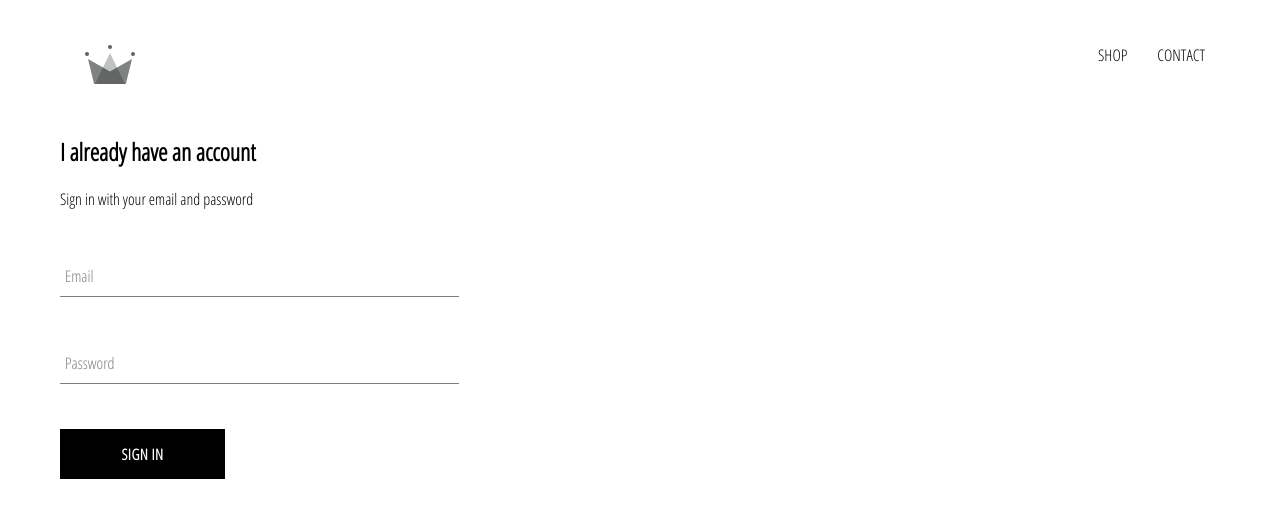
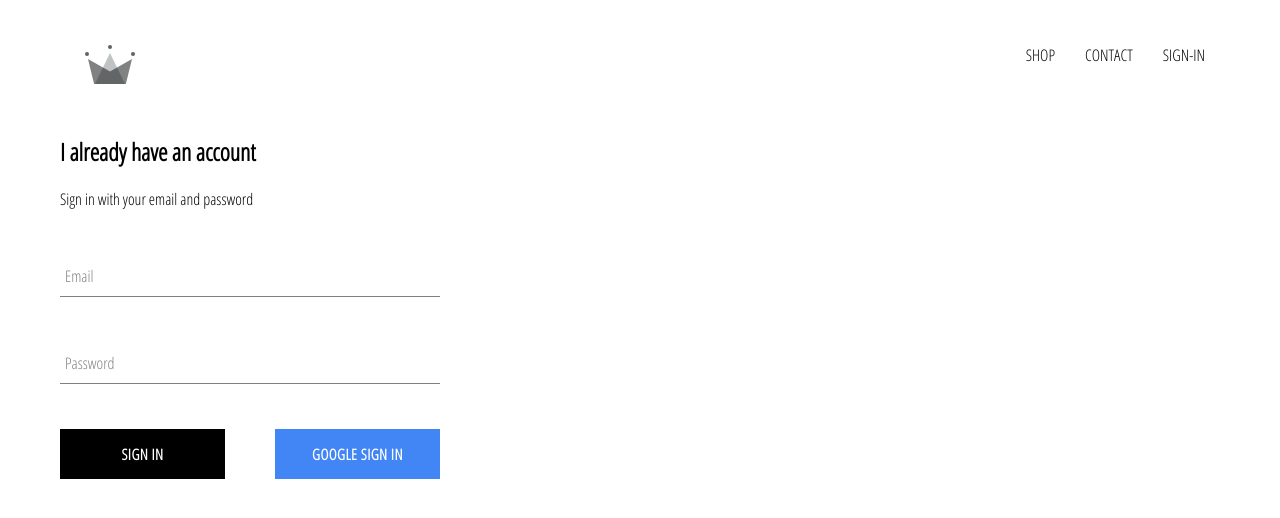
Before and after one commit to hsalas006/react-shopping, a React (Create React App) app: page /signIn in a window 1280 px wide. Shown: the top 518 px of the page. Built offline with nearby package versions, Linux system fonts and the light colour scheme; no server answers.

Commit message:
create sign in with google firebase and style header auth

```diff
--- a/package.json
+++ b/package.json
@@ -6,6 +6,7 @@
     "@testing-library/jest-dom": "^5.14.1",
     "@testing-library/react": "^11.2.7",
     "@testing-library/user-event": "^12.8.3",
+    "firebase": "^9.1.2",
     "node-sass": "^6.0.1",
     "react": "^17.0.2",
     "react-dom": "^17.0.2",
--- a/src/App.css
+++ b/src/App.css
@@ -6,3 +6,7 @@ a {
   text-decoration: none;
   color: black;
 }
+
+*{
+  box-sizing: border-box;
+}
--- a/src/App.js
+++ b/src/App.js
@@ -5,11 +5,37 @@ import HomePage from './pages/home/homepage.component';
 import ShopPage from './pages/shop/shop.component';
 import SignInSignUp from './pages/signIn-and-signUp/signIn-signUp.component';
 import Header from './components/header/header.component';
+import { auth } from './firebase/firebase.utils';
 
-function App() {
+import React from 'react';
+
+class App extends React.Component {
+  constructor(){
+    super();
+
+    this.state = {
+      currentUser: null
+    }
+  }
+
+  unsubscribeFromAuth = null;
+
+  componentDidMount(){
+    auth.onAuthStateChanged(user => {
+      this.setState({currentUser: user})
+
+      console.log("--user-- ", user);
+    })
+  }
+
+  componentWillUnmount(){
+
+  }
+
+  render(){
     return (
       <div>
-      <Header />
+        <Header currentUser={this.state.currentUser} />
         <Switch>
           <Route exact path='/' component={HomePage} />
           <Route path='/shop' component={ShopPage} />
@@ -19,4 +45,6 @@ function App() {
     );
   }
 
+}
+
 export default App;
--- a/src/components/custom-button/custom-button.component.jsx
+++ b/src/components/custom-button/custom-button.component.jsx
@@ -2,8 +2,8 @@ import React from "react";
 
 import "./custom.styles.scss";
 
-const CustomButton = ({children, ...otherProps}) => (
-    <button className='custom-button' {...otherProps}>
+const CustomButton = ({children, isGoogleAuth, ...otherProps}) => (
+    <button className={`${isGoogleAuth ? 'google-sign-in' : ''} custom-button`} {...otherProps}>
         {children}
     </button>
 );
--- a/src/components/custom-button/custom.styles.scss
+++ b/src/components/custom-button/custom.styles.scss
@@ -19,4 +19,14 @@
       color: black;
       border: 1px solid black;
     }
+
+    &.google-sign-in{
+      background-color: #4285f4;
+      color:white;
+
+      &:hover{
+        background-color: #4088fbb4;
+        border: none;
+      }
+    }
   }
--- a/src/components/header/header.component.jsx
+++ b/src/components/header/header.component.jsx
@@ -1,11 +1,12 @@
 import React from "react";
 import { Link } from "react-router-dom";
+import { auth } from "../../firebase/firebase.utils";
 
 import { ReactComponent as Logo } from "./../../assets/crown.svg";
 
 import "./header.styles.scss";
 
-const Header = () => (
+const Header = ({currentUser}) => (
     <div className='header'>
         <Link className='logo-container' to='/'>
             <Logo className='logo' />
@@ -13,7 +14,11 @@ const Header = () => (
         <div className='options'>
             <Link className='option' to='/shop'>SHOP</Link>
             <Link className='option' to='/contact'>CONTACT</Link>
+            {
+                currentUser ? (<div className='option' onClick={()=>auth.signOut()} >SIGN-OUT</div>)  : (<Link className='option' to='/signin'>SIGN-IN</Link>)
+            }
         </div>
+
     </div>
 )
 
--- a/src/components/signIn/signIn.component.jsx
+++ b/src/components/signIn/signIn.component.jsx
@@ -2,6 +2,7 @@ import React from "react";
 
 import FormInput from "../form-input/form-input.component";
 import CustomButton from "../custom-button/custom-button.component";
+import { signInWithGoogle } from "./../../firebase/firebase.utils";
 
 import "./signIn.styles.scss";
 
@@ -35,7 +36,10 @@ class SignIn extends React.Component {
             <form onSubmit={this.handleSubmit}>
                 <FormInput name="email" onChange={this.handleChange} type="email" label="Email" value={this.state.email} required />
                 <FormInput name="password" onChange={this.handleChange} type="password" label="Password" value={this.state.email} required/>
-                <CustomButton type='submit' >Sign in</CustomButton>
+                <div className='buttons'>
+                    <CustomButton type='submit' >Sign in</CustomButton>
+                    <CustomButton onClick={signInWithGoogle} isGoogleAuth>Google Sign In</CustomButton>
+                </div>
             </form>
            </div>
        )
--- a/src/components/signIn/signIn.styles.scss
+++ b/src/components/signIn/signIn.styles.scss
@@ -1,9 +1,14 @@
 .sign-in {
-    width: 30vw;
+    width: 380px;
     display: flex;
     flex-direction: column;
 
     .title {
         margin: 10px 0;
     }
+
+    .buttons{
+        display: flex;
+        justify-content: space-between;
+    }
 }
--- /dev/null
+++ b/src/firebase/firebase.utils.jsx
@@ -0,0 +1,37 @@
+import { getAuth, signInWithPopup, GoogleAuthProvider } from "firebase/auth";
+
+import { initializeApp } from "firebase/app";
+
+
+const firebaseConfig = {
+  apiKey: "AIzaSyBX0Z5GSm9iew9mgOyAwUWef5KB5zFSDgM",
+  authDomain: "crwn-db-70ced.firebaseapp.com",
+  projectId: "crwn-db-70ced",
+  storageBucket: "crwn-db-70ced.appspot.com",
+  messagingSenderId: "588349173010",
+  appId: "1:588349173010:web:7ed3a04883d54dfe0817cb",
+  measurementId: "G-THX8TH1KM8"
+};
+
+// Initialize Firebase
+const app = initializeApp(firebaseConfig);
+export const auth = getAuth();
+
+const provider = new GoogleAuthProvider();
+provider.setCustomParameters({prompt: 'select_account'});
+
+export const signInWithGoogle = () => signInWithPopup(auth, provider).then((result) => {
+    // This gives you a Google Access Token. You can use it to access the Google API.
+    const credential = GoogleAuthProvider.credentialFromResult(result);
+    const token = credential;
+
+    console.log("token: ", token)
+    const user = result;
+    console.log(user)
+
+  }).catch((error) => {
+    // Handle Errors here.
+    console.log("error: ", error)
+  });
+
+export default app;
```
Also changed, not shown: 1 other file (tests, documents, lock files or other folders). Lines whose indentation alone changed are shown as unchanged.
